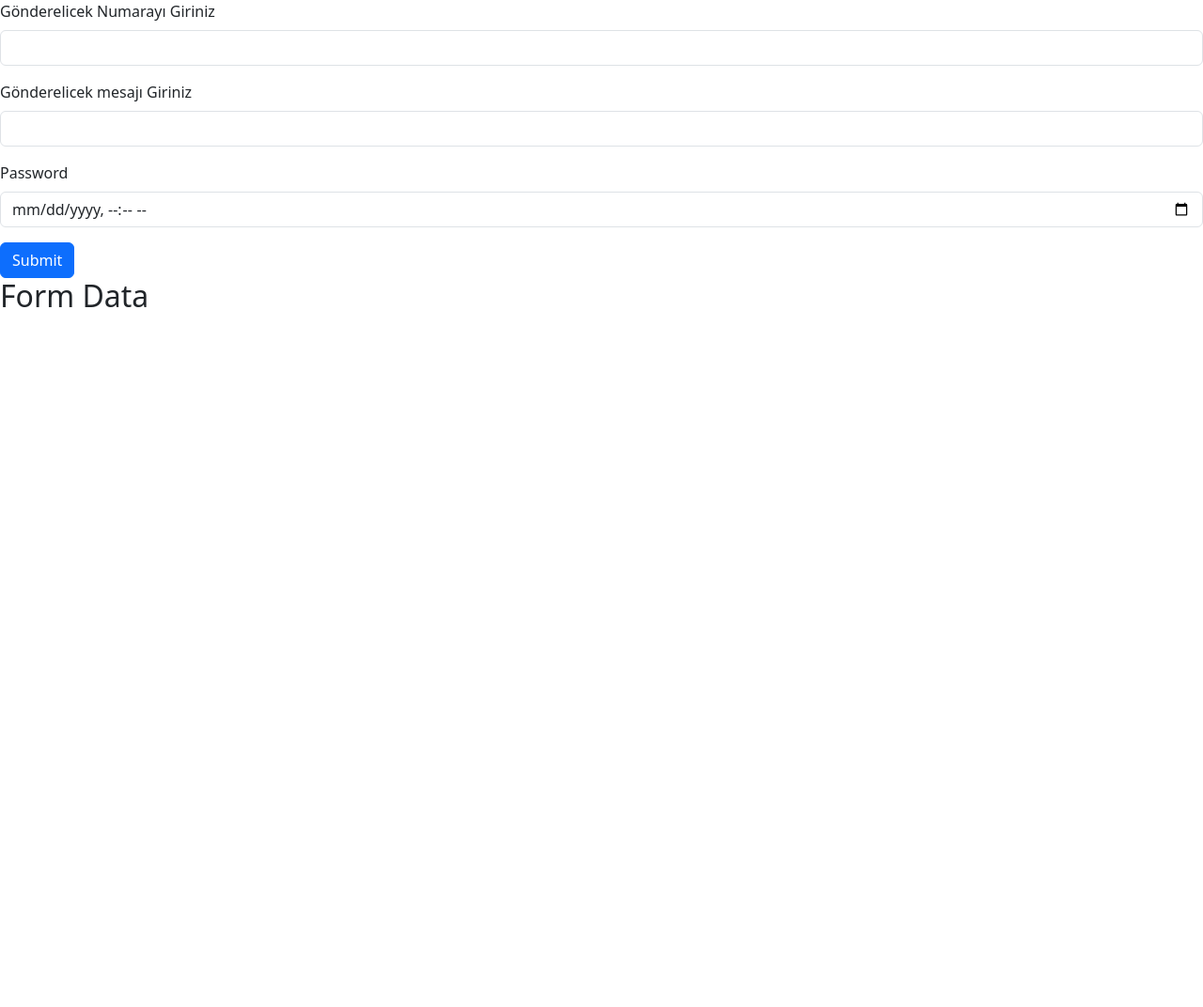
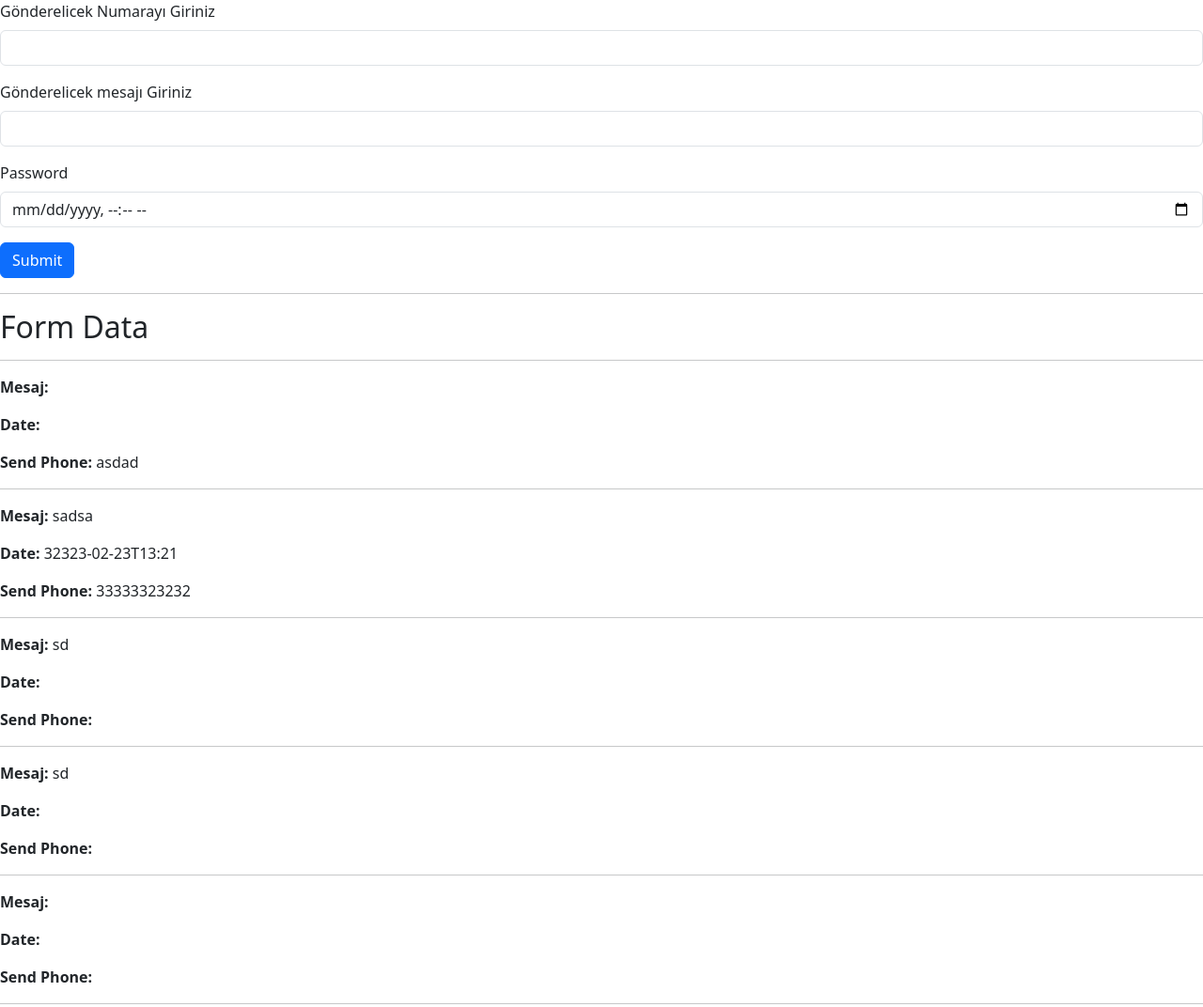
Before and after one commit to isimsizacemi/API-DENEME, a website: page index.html in a window 1280 px wide. Shown: the top 1072 px of the page at 94% size. Before the commit the page ends 800 px from the top, so only its background shows below. Drawn offline with nearby package versions, Linux system fonts and the light colour scheme.

Commit message:
Html e Veri Yazan Guncelleme

```diff
--- a/app.js
+++ b/app.js
@@ -35,9 +35,7 @@
   });
 
   console.log(JSON.stringify(data));
-  function goBackToHTML() {
-    window.location.href = 'index.html'; // Geri dönülecek HTML dosyasının yolunu belirtin
-  }
+
 
 });
 
--- a/index.html
+++ b/index.html
@@ -28,16 +28,53 @@
         </div>
 
         <button type="submit" class="btn btn-primary">Submit</button>
+
     </form>
 
     <div class="results">
+        <hr>
         <h2>Form Data</h2>
-        <p id = "demo"></p>
+        <hr>
     </div>
 
+    <div id="json-container">
 
+    </div>
 
+    <script>
+        const jsonContainer = document.getElementById('json-container');
 
+        // JSON dosyasının URL'sini belirtin
+        const jsonURL = './veriler.json';
+
+        // JSON dosyasını fetch ile okuyun
+        fetch(jsonURL)
+            .then(response => response.json())
+            .then(veri => {
+                let htmlString = '';
+
+                veri.forEach(element => {
+                    const mesaj = element.mesaj;
+                    const date = element.date;
+                    const telefon = element.telefon;
+
+                    // Her bir öğe için HTML dizesi oluşturun.
+                    const elementHtml = `
+                        <p><strong>Mesaj:</strong> ${mesaj}</p>
+                        <p><strong>Date:</strong> ${date}</p>
+                        <p><strong>Send Phone:</strong> ${telefon}</p>
+                        <hr>
+                    `;
+
+                    // HTML dizesini ana dizeye ekleyin.
+                    htmlString += elementHtml;
+                });
+
+                // JSON verilerini HTML içine ekleyin.
+                jsonContainer.innerHTML = htmlString;
+            })
+            .catch(error => console.error('JSON dosyası yüklenemedi:', error));
+    </script>
 
 
 </body>
--- a/index.js
+++ b/index.js
@@ -29,11 +29,14 @@ fs.readFile('C:\\Users\\abdur\\Desktop\\API-DENEME\\veriler.json', 'utf8', (err,
 
   const veri = JSON.parse(data);
 
+
   veri.forEach((element) => {
     const mesaj = element.mesaj;
     const date = element.date;
     const sendtime = new Date(date);
+    if (time > sendtime) {
 
+    }
     const timeDifference = sendtime.getTime() - time.getTime();
     const delay = timeDifference + 1000;
 
@@ -44,7 +47,7 @@ fs.readFile('C:\\Users\\abdur\\Desktop\\API-DENEME\\veriler.json', 'utf8', (err,
 
         console.log(delay + ' dk');
 
-        if (delay > 0 && delay !== 1000) {
+        if (delay > 0 && delay != 1000) {
           setTimeout(() => {
             chat.sendMessage(mesaj, {
               mentions: [contact],
--- a/package.json
+++ b/package.json
@@ -1,5 +1,6 @@
 {
   "dependencies": {
+    "ejs": "^3.1.9",
     "express": "^4.18.2"
   }
 }
--- a/veriler.json
+++ b/veriler.json
@@ -1 +1 @@
-[{"telefon":"","mesaj":"","date":""}]
+[{"telefon":"asdad","mesaj":"","date":""},{"telefon":"33333323232","mesaj":"sadsa","date":"32323-02-23T13:21"},{"telefon":"","mesaj":"sd","date":""},{"telefon":"","mesaj":"sd","date":""},{"telefon":"","mesaj":"","date":""},{"telefon":"","mesaj":"","date":""},{"telefon":"","mesaj":"","date":""},{"telefon":"","mesaj":"","date":""},{"telefon":"","mesaj":"","date":""},{"telefon":"","mesaj":"","date":""},{"telefon":"","mesaj":"er","date":""},{"telefon":"","mesaj":"er","date":""},{"telefon":"asdsadadsasd","mesaj":"dsa","date":""},{"telefon":"sd","mesaj":"","date":""},{"telefon":"merhaba","mesaj":"asdkaskdkdkadk","date":"123213-03-21T12:21"}]
```
Also changed, not shown: script.js (added, +38 -0 lines), 1 other file.
